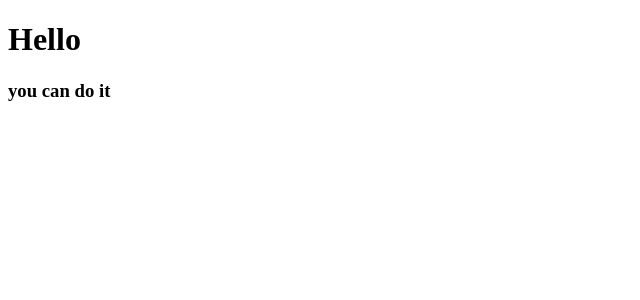
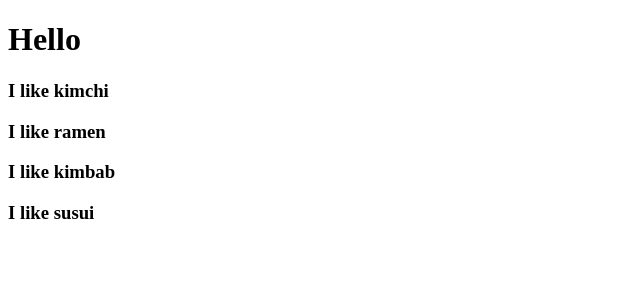
Before and after one commit to Heesu974/movie-app, a React (Create React App) app: page / in a window 1280 px wide. Shown: the top 300 px of the page, without its empty margins (0-640 px from the left). Built offline with nearby package versions, Linux system fonts and the light colour scheme.

Commit message:
props의 이용

```diff
--- a/src/App.js
+++ b/src/App.js
@@ -1,12 +1,41 @@
-import CanDoit from "./CanDoit";
+
+import React from 'react';
+
+function Food({name}) {
+
+  return (<h3>I like {name}</h3>)
+}
+
 
 function App() {
+
   return (
     <div className="App">
         <h1>Hello</h1>
-        <CanDoit/>
+    <Food
+    name='kimchi'
+    />
+        <Food
+    name='ramen'
+    />
+        <Food
+    name='kimbab'
+    />
+        <Food
+    name='susui'
+    />
     </div>
   );
 }
 
 export default App;
+
+//jsx에서는 component에 정보를 보낼 수 있다.
+//component에서 component로, component에서 children component로 정보를 보내는 방법을 알아 봅시다.
+
+//App (application)에서 food component로 정보를 보내고 food Component에서 그 정보를 어떻게 사용하는지 볼 것이다.
+//부모와 child 관계 인가 ? 그럼 prop ? food component에 kimchi라는 value로 prop name을 줬다.
+//Food component의 argument로 prop을 넣을 것이다. console에 찍혀나오는 props는 props라고 불리는 한 argument의 내부이다.
+//object를 연다 = {}
+//object를 열어서 name을 꺼낼 것이다. = {name}
+//즉, {name} 이나, props.name이나 같은거
--- a/src/CanDoit.js
+++ /dev/null
@@ -1,10 +0,0 @@
-//component를 작성할 때 마다 import React를 해줘야만 한다.
-import React from 'react';
-
-function CanDoit() {
-    return (
-        <h3>you can do it</h3>
-    )
-}
-
-export default CanDoit;
```
